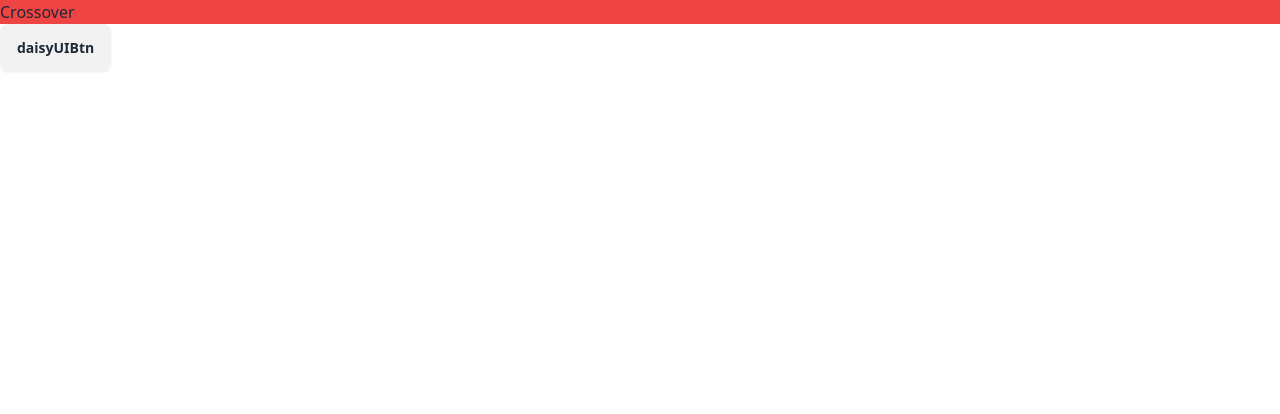
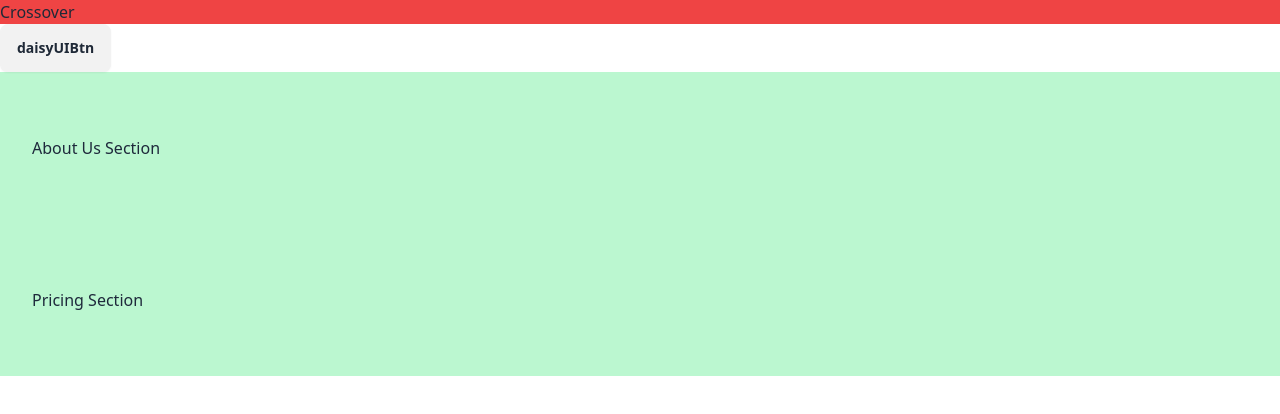
Before and after one commit to Aliwdg16/Yoga, a React (Vite) app: page / in a window 1280 px wide. Shown: the top 414 px of the page. Built offline with nearby package versions, Linux system fonts and the light colour scheme.

Commit message:
create pricing & about us sections

```diff
--- a/src/App.jsx
+++ b/src/App.jsx
@@ -1,8 +1,13 @@
+import AboutUsSection from "./components/AboutUsSection.jsx";
+import PricingSection from "./components/PricingSection.jsx";
+
 function App() {
   return (
     <>
       <h1 className="bg-red-500">Crossover</h1>
       <button className="btn">daisyUIBtn</button>
+			<AboutUsSection />
+			<PricingSection />
     </>
   );
 }
--- /dev/null
+++ b/src/components/AboutUsSection.jsx
@@ -0,0 +1,14 @@
+function AboutUsSection() {
+
+	return (
+		<div className="bg-green-200">
+
+			<div className="section container mx-auto py-16 px-8 text-slate-800">
+				About Us Section
+			</div>
+
+		</div>
+	)
+}
+
+export default AboutUsSection;
--- /dev/null
+++ b/src/components/PricingSection.jsx
@@ -0,0 +1,14 @@
+function PricingSection() {
+
+	return (
+		<div className="bg-green-200">
+
+			<div className="section container mx-auto py-16 px-8 text-slate-800">
+				Pricing Section
+			</div>
+
+		</div>
+	)
+}
+
+export default PricingSection;
```
